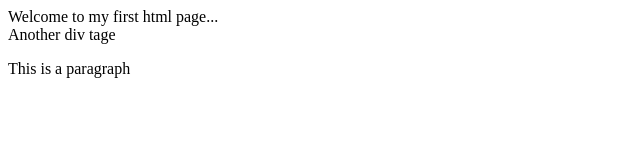
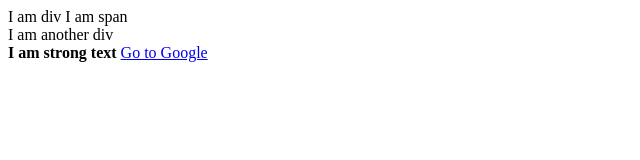
Before and after one commit to a804501/Test1, a website: page Learning_LWC/index.html in a window 1280 px wide. Shown: the whole page, without its empty margins (0-640 px from the left). Drawn offline with Linux system fonts and the light colour scheme.

Commit message:
Updated index.html

```diff
--- a/Learning_LWC/index.html
+++ b/Learning_LWC/index.html
@@ -4,8 +4,27 @@
         <title>My first page</title>
     </head>
     <body>
+        <div>I am div <span>I am span</span></div>
+        <div>I am another div</div>
+
+        <strong>I am strong text</strong>
+        <a href="https://google.com">Go to Google</a>
+        <!-- <a href="https://google.com">Go to Google</a>
+        <img src="https://picsum.photos/seed/picsum/200/300"/>
+
+        <div data-name="maarten">Username</div>
+
+
         <div>Welcome to my first html page...</div>
         <div>Another div tage</div>
         <p>This is a paragraph</p>
+        <ul>
+            <li>List 1</li>
+            <li>List 2</li>
+        </ul>
+        <H1>heading 1</H1>
+        <h2>heading 2</h2>
+        <h3>heading 3</h3>
+        <h6>heading 6</h6> -->
     </body>
 </html>
```
